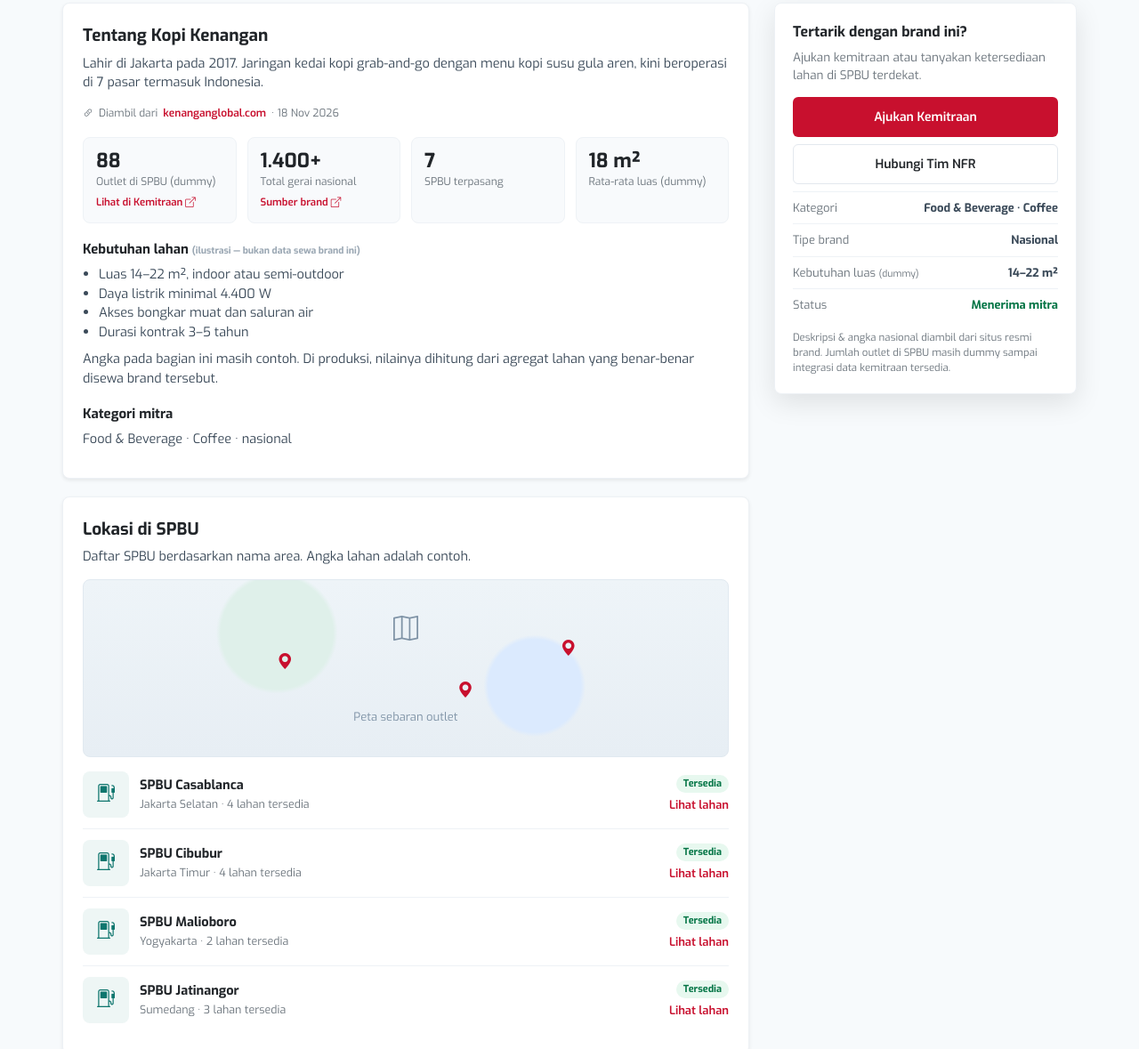
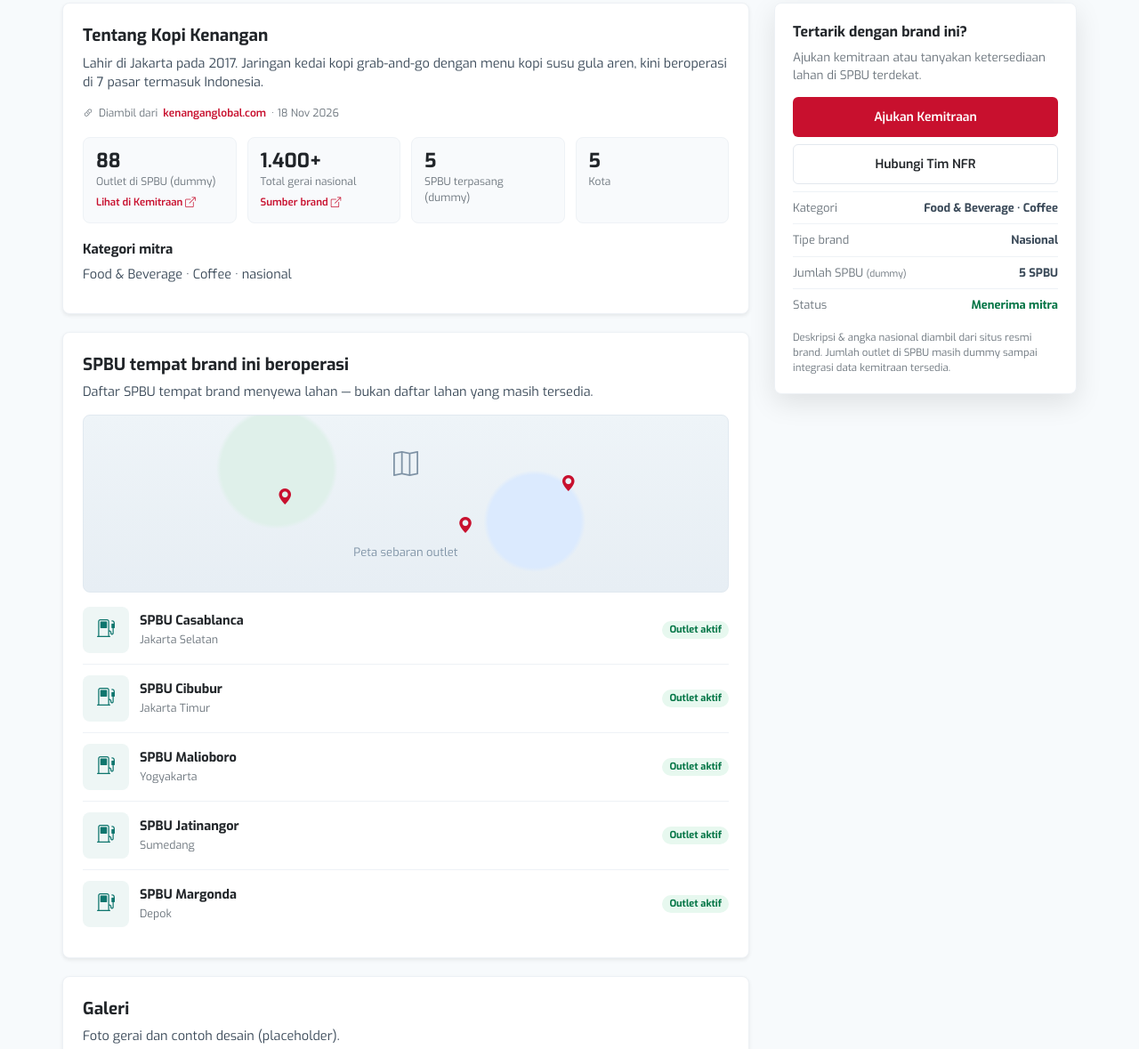
Before and after one commit to ChandraPC3000/brightspace-mockup, a plain HTML site: page brand-detail.html in a window 1280 px wide. Shown: the part 497-1676 px from the top of the page at 89% size. Drawn offline with Linux system fonts and the light colour scheme.

Commit message:
Update mockup 2026-11-19 10:08

```diff
--- a/assets/brands.js
+++ b/assets/brands.js
@@ -109,15 +109,16 @@ const RAW_BRANDS = [
 const slug = s => s.toLowerCase().replace(/[^a-z0-9]+/g,"-").replace(/^-|-$/g,"");
 
 window.BRANDS = RAW_BRANDS.map((b, i) => {
-  /* 4 SPBU per brand, dipilih deterministik supaya contohnya konsisten */
-  const spbu = [0,1,2,3].map(k => SPBU_POOL[(i * 3 + k * 5) % SPBU_POOL.length]);
+  /* Jumlah SPBU per brand: 4–7, dipilih deterministik supaya contohnya konsisten.
+     Daftar ini menggambarkan SPBU tempat brand MENYEWA lahan, bukan lahan tersedia. */
+  const count = 4 + (i % 4);
+  const spbu = Array.from({ length: count }, (_, k) => SPBU_POOL[(i * 3 + k * 5) % SPBU_POOL.length]);
   return {
     ...b,
     id: slug(b.name),
     spbu,
     city: spbu[0].city,
-    spbuCount: (i % 7) + 4,                 // dummy: 4–10 SPBU
-    avgSize: [12, 16, 18, 20, 24][i % 5]    // dummy: m²
+    spbuCount: spbu.length
   };
 });
 
--- a/brand-detail.html
+++ b/brand-detail.html
@@ -113,7 +113,7 @@
 
 <div class="proposal-bar" id="proposalBar">
   <div class="container">
-    <div><span class="tag">USULAN</span> Halaman detail tenant: deskripsi diambil dari situs resmi brand, outlet dari data kemitraan (dummy), dan daftar SPBU berdasarkan nama area.</div>
+    <div><span class="tag">USULAN</span> Halaman detail tenant: deskripsi dari situs resmi brand, jumlah outlet, dan daftar SPBU tempat brand ini menyewa lahan.</div>
     <button onclick="document.getElementById('proposalBar').remove()" aria-label="Tutup"><i class="bi bi-x-lg"></i></button>
   </div>
 </div>
@@ -160,7 +160,7 @@
         <div class="source-line" id="sourceLine"></div>
         <div class="brand-actions">
           <a class="btn btn-brand" href="#">Ajukan Kemitraan <i class="bi bi-arrow-right"></i></a>
-          <a class="btn btn-light" href="#lokasi"><i class="bi bi-geo-alt"></i> Lihat lokasi tersedia</a>
+          <a class="btn btn-light" href="#lokasi"><i class="bi bi-shop"></i> Lihat SPBU brand ini</a>
           <button class="icon-btn" aria-label="Simpan brand"><i class="bi bi-bookmark"></i></button>
           <button class="icon-btn" aria-label="Bagikan brand"><i class="bi bi-share"></i></button>
         </div>
@@ -197,23 +197,17 @@
             <span>Total gerai nasional</span>
             <a href="#" id="statTotalSrc" target="_blank" rel="noopener" hidden>Sumber brand <i class="bi bi-box-arrow-up-right"></i></a>
           </div>
-          <div class="stat"><b id="statSpbu">–</b><span>SPBU terpasang</span></div>
-          <div class="stat"><b id="statSize">–</b><span>Rata-rata luas <span class="dummy">(dummy)</span></span></div>
+          <div class="stat"><b id="statSpbu">–</b><span>SPBU terpasang <span class="dummy">(dummy)</span></span></div>
+          <div class="stat"><b id="statCities">–</b><span>Kota</span></div>
         </div>
-
-        <h3>Kebutuhan lahan <span class="dummy">(ilustrasi — bukan data sewa brand ini)</span></h3>
-        <ul id="needsList"></ul>
-        <p class="small muted" style="margin-top:8px">
-          Angka pada bagian ini masih contoh. Di produksi, nilainya dihitung dari agregat lahan yang benar-benar disewa brand tersebut.
-        </p>
 
         <h3>Kategori mitra</h3>
         <p class="muted small" id="catLine"></p>
       </section>
 
       <section class="panel-card" id="lokasi">
-        <h2>Lokasi di SPBU</h2>
-        <p class="muted small">Daftar SPBU berdasarkan nama area. Angka lahan adalah contoh.</p>
+        <h2>SPBU tempat brand ini beroperasi</h2>
+        <p class="muted small">Daftar SPBU tempat brand menyewa lahan — bukan daftar lahan yang masih tersedia.</p>
         <div class="map-ph" role="img" aria-label="Peta sebaran outlet (ilustrasi)">
           <i class="bi bi-map" style="font-size:28px"></i> Peta sebaran outlet
           <i class="bi bi-geo-alt-fill pin-dot" style="left:30%;top:40%"></i>
@@ -248,7 +242,7 @@
         <a class="btn btn-light" href="#">Hubungi Tim NFR</a>
         <div class="side-row"><span>Kategori</span><b id="sideCat">–</b></div>
         <div class="side-row"><span>Tipe brand</span><b id="sideType">–</b></div>
-        <div class="side-row"><span>Kebutuhan luas <span class="dummy">(dummy)</span></span><b id="sideSize">–</b></div>
+        <div class="side-row"><span>Jumlah SPBU <span class="dummy">(dummy)</span></span><b id="sideSpbu">–</b></div>
         <div class="side-row"><span>Status</span><b style="color:#067647">Menerima mitra</b></div>
         <div class="side-note">Deskripsi &amp; angka nasional diambil dari situs resmi brand. Jumlah outlet di SPBU masih dummy sampai integrasi data kemitraan tersedia.</div>
       </div>
@@ -358,36 +352,27 @@ if (brand.total && brand.source) {
   src.hidden = false; src.href = brand.source.url;
 }
 el("statSpbu").textContent = brand.spbuCount;
-el("statSize").textContent = brand.avgSize + " m²";
 
-el("needsList").innerHTML = [
-  `Luas ${brand.avgSize - 4}–${brand.avgSize + 4} m², indoor atau semi-outdoor`,
-  `Daya listrik minimal 4.400 W`,
-  `Akses bongkar muat dan saluran air`,
-  `Durasi kontrak 3–5 tahun`
-].map(t => `<li>${t}</li>`).join("");
+el("statCities").textContent = new Set(brand.spbu.map(s => s.city)).size;
 el("catLine").textContent = `${brand.cat} · ${brand.sub} · ${brand.type.toLowerCase()}`;
 
 /* ---------- daftar SPBU (nama area, bukan nomor) ---------- */
-el("spbuList").innerHTML = brand.spbu.map(s => {
-  const full = s.status === "Penuh";
-  return `<div class="spbu">
+el("spbuList").innerHTML = brand.spbu.map(s => `
+  <div class="spbu">
     <div class="pin"><i class="bi bi-fuel-pump"></i></div>
     <div>
       <h4>${s.name}</h4>
-      <p>${s.city} · ${s.lahan} lahan tersedia</p>
+      <p>${s.city}</p>
     </div>
     <div class="right">
-      <span class="pill ${full ? "full" : ""}">${s.status}</span>
-      <a href="list-brand.html">Lihat lahan</a>
+      <span class="pill">Outlet aktif</span>
     </div>
-  </div>`;
-}).join("");
+  </div>`).join("");
 
 /* ---------- sidebar ---------- */
 el("sideCat").textContent = brand.cat + " · " + brand.sub;
 el("sideType").textContent = brand.type;
-el("sideSize").textContent = (brand.avgSize - 4) + "–" + (brand.avgSize + 4) + " m²";
+el("sideSpbu").textContent = brand.spbuCount + " SPBU";
 
 /* ---------- brand serupa ---------- */
 const related = window.BRANDS
```
Also changed, not shown: 1 other file.
